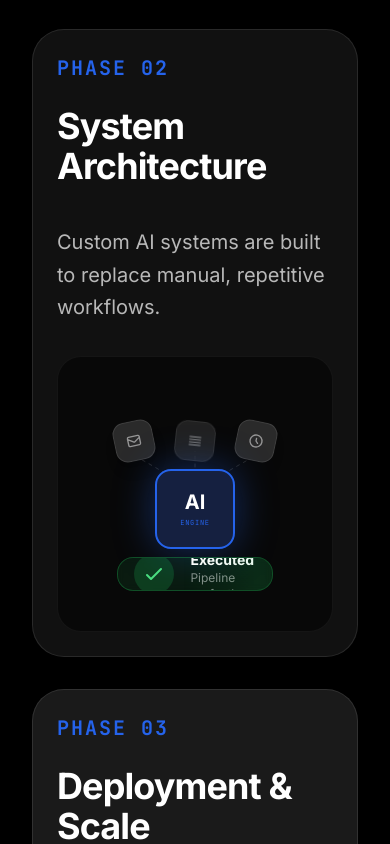
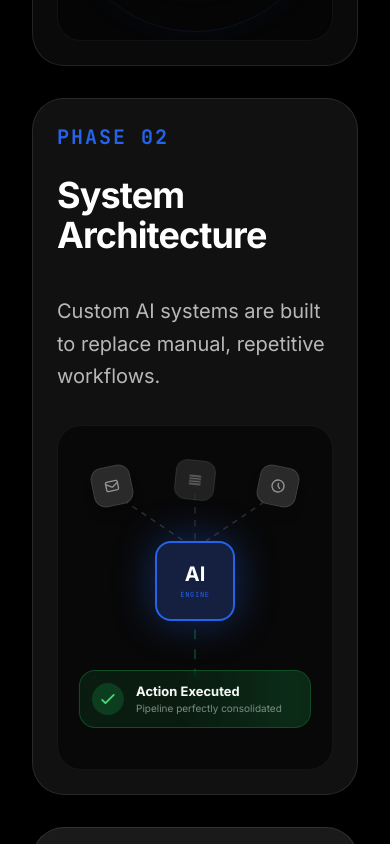
Before and after one commit to urusamir/samirs-personal-website, a React (Vite) app: page / in a window 390 px wide. Shown: the part 2061-2905 px from the top of the page. Built offline with nearby package versions, Linux system fonts and the light colour scheme; a web font is replaced by a local one.

Commit message:
Finalize Phase 02 mobile responsive absolute grid and remove all Why us sections per request

```diff
--- a/src/components/Footer.jsx
+++ b/src/components/Footer.jsx
@@ -22,9 +22,8 @@ export default function Footer() {
 
                 <div className="md:col-span-3 flex flex-col gap-4 mt-2">
                     <h4 className="font-heading text-[15px] font-medium text-white mb-2 shadow-sm">Links</h4>
-                    <a href="#features" className="font-heading text-sm text-white/60 hover:text-white transition-colors">Home</a>
-                    <a href="#protocol" className="font-heading text-sm text-white/60 hover:text-white transition-colors">Why us?</a>
-                    <a href="#scale" className="font-heading text-sm text-white/60 hover:text-white transition-colors">Our Process</a>
+                    <a href="#top" className="font-heading text-sm text-white/60 hover:text-white transition-colors">Home</a>
+                    <a href="#protocol" className="font-heading text-sm text-white/60 hover:text-white transition-colors">Our Process</a>
                     <a href="https://tidycal.com/msamir5230/30-minute-meeting" target="_blank" rel="noreferrer" className="font-heading text-sm text-white/60 hover:text-white transition-colors">Book a Call</a>
                 </div>
 
--- a/src/components/Navbar.jsx
+++ b/src/components/Navbar.jsx
@@ -10,7 +10,6 @@ export default function Navbar() {
                     Samir Does AI
                 </div>
                 <div className="hidden md:flex items-center gap-8 font-heading text-sm font-medium tracking-tight">
-                    <a href="#features" className="hover:text-accent transition-colors hover:-translate-y-[1px]">Why us?</a>
                     <a href="#protocol" className="hover:text-accent transition-colors hover:-translate-y-[1px]">Our Process</a>
                     <a href="#scale" className="hover:text-accent transition-colors hover:-translate-y-[1px]">Contact</a>
                 </div>
@@ -32,7 +31,6 @@ export default function Navbar() {
 
             {/* Mobile Menu Content */}
             <div className={`md:hidden flex flex-col items-center gap-6 font-heading text-sm font-medium tracking-tight overflow-hidden transition-all duration-300 ease-in-out ${isOpen ? 'max-h-64 mt-6 pb-4 opacity-100' : 'max-h-0 opacity-0'}`}>
-                <a href="#features" onClick={() => setIsOpen(false)} className="hover:text-accent transition-colors">Why us?</a>
                 <a href="#protocol" onClick={() => setIsOpen(false)} className="hover:text-accent transition-colors">Our Process</a>
                 <a href="#scale" onClick={() => setIsOpen(false)} className="hover:text-accent transition-colors">Contact</a>
                 <a href="https://tidycal.com/msamir5230/30-minute-meeting" target="_blank" rel="noreferrer" className="bg-accent text-white px-8 py-3 rounded-full font-heading font-bold text-sm tracking-tight w-full text-center mt-2" onClick={() => setIsOpen(false)}>
--- a/src/components/Protocol.jsx
+++ b/src/components/Protocol.jsx
@@ -88,7 +88,7 @@ export default function Protocol() {
     return (
         <section id="protocol" ref={containerRef} className="relative w-full bg-[#000000] pt-20 pb-20 md:pb-40">
             <div className="max-w-7xl mx-auto px-8 w-full flex flex-col gap-8 md:gap-16">
-                <h2 className="font-heading text-5xl md:text-7xl font-bold text-white tracking-tight mb-8">Our <br /><span className="text-accent italic font-drama font-normal">Process</span></h2>
+                <h2 className="font-heading text-5xl md:text-7xl font-bold text-white tracking-tight mb-8 text-center w-full">Our <br /><span className="text-accent italic font-drama font-normal">Process</span></h2>
 
                 <div className="relative w-full">
                     {steps.map((step, i) => (
@@ -106,7 +106,7 @@ export default function Protocol() {
                                 <p className="font-heading text-xl text-white/70 max-w-lg mt-4 leading-relaxed">{step.desc}</p>
                             </div>
 
-                            <div className="w-full md:w-1/2 md:max-w-md aspect-square flex items-center justify-center bg-black/50 rounded-3xl border border-white/5 p-4 md:p-8 shadow-inner overflow-hidden relative group">
+                            <div className="w-full md:w-1/2 md:max-w-md aspect-[4/5] md:aspect-square flex items-center justify-center bg-black/50 rounded-3xl border border-white/5 p-2 md:p-8 shadow-inner overflow-hidden relative group">
                                 {/* Innovative abstract visual for Phase 01: Audit (Radar/Scan Concept) */}
                                 {i === 0 && (
                                     <div className="relative w-full h-full flex items-center justify-center">
@@ -129,32 +129,33 @@ export default function Protocol() {
                                     </div>
                                 )}
                                 {i === 1 && (
-                                    <div className="relative w-full h-full flex items-center justify-center p-6">
-                                        <div className="w-full h-full flex flex-col justify-between items-center relative py-4 md:py-0">
+                                    <div className="relative w-full h-full flex items-center justify-center p-0 md:p-6">
+                                        {/* DESKTOP VERSION (Flexbox based) */}
+                                        <div className="hidden md:flex w-full h-full flex-col justify-between items-center relative py-0">
                                             {/* Scattered Inputs */}
-                                            <div className="flex justify-between w-full px-4 md:px-8 mt-2 md:mt-4 z-10">
-                                                <div className="w-10 h-10 md:w-12 md:h-12 rounded-xl bg-[#2A2A2A] border border-white/10 flex items-center justify-center shadow-lg transform -rotate-12">
-                                                    <svg className="w-4 h-4 md:w-5 md:h-5 text-white/50" fill="none" viewBox="0 0 24 24" stroke="currentColor"><path strokeLinecap="round" strokeLinejoin="round" strokeWidth={2} d="M3 8l7.89 5.26a2 2 0 002.22 0L21 8M5 19h14a2 2 0 002-2V7a2 2 0 00-2-2H5a2 2 0 00-2 2v10a2 2 0 002 2z" /></svg>
+                                            <div className="flex justify-between w-full px-8 mt-4 z-10">
+                                                <div className="w-12 h-12 rounded-xl bg-[#2A2A2A] border border-white/10 flex items-center justify-center shadow-lg transform -rotate-12">
+                                                    <svg className="w-5 h-5 text-white/50" fill="none" viewBox="0 0 24 24" stroke="currentColor"><path strokeLinecap="round" strokeLinejoin="round" strokeWidth={2} d="M3 8l7.89 5.26a2 2 0 002.22 0L21 8M5 19h14a2 2 0 002-2V7a2 2 0 00-2-2H5a2 2 0 00-2 2v10a2 2 0 002 2z" /></svg>
                                                 </div>
-                                                <div className="w-10 h-10 md:w-12 md:h-12 rounded-xl bg-[#2A2A2A] border border-white/10 flex items-center justify-center shadow-lg transform rotate-6 animate-pulse">
-                                                    <svg className="w-4 h-4 md:w-5 md:h-5 text-white/50" fill="none" viewBox="0 0 24 24" stroke="currentColor"><path strokeLinecap="round" strokeLinejoin="round" strokeWidth={2} d="M4 6h16M4 10h16M4 14h16M4 18h16" /></svg>
+                                                <div className="w-12 h-12 rounded-xl bg-[#2A2A2A] border border-white/10 flex items-center justify-center shadow-lg transform rotate-6 animate-pulse">
+                                                    <svg className="w-5 h-5 text-white/50" fill="none" viewBox="0 0 24 24" stroke="currentColor"><path strokeLinecap="round" strokeLinejoin="round" strokeWidth={2} d="M4 6h16M4 10h16M4 14h16M4 18h16" /></svg>
                                                 </div>
-                                                <div className="w-10 h-10 md:w-12 md:h-12 rounded-xl bg-[#2A2A2A] border border-white/10 flex items-center justify-center shadow-lg transform rotate-12">
-                                                    <svg className="w-4 h-4 md:w-5 md:h-5 text-white/50" fill="none" viewBox="0 0 24 24" stroke="currentColor"><path strokeLinecap="round" strokeLinejoin="round" strokeWidth={2} d="M12 8v4l3 3m6-3a9 9 0 11-18 0 9 9 0 0118 0z" /></svg>
+                                                <div className="w-12 h-12 rounded-xl bg-[#2A2A2A] border border-white/10 flex items-center justify-center shadow-lg transform rotate-12">
+                                                    <svg className="w-5 h-5 text-white/50" fill="none" viewBox="0 0 24 24" stroke="currentColor"><path strokeLinecap="round" strokeLinejoin="round" strokeWidth={2} d="M12 8v4l3 3m6-3a9 9 0 11-18 0 9 9 0 0118 0z" /></svg>
                                                 </div>
                                             </div>
 
                                             {/* AI Funnel Processor */}
-                                            <div className="z-10 w-20 h-20 md:w-28 md:h-28 bg-[#152040] rounded-2xl md:rounded-3xl border-2 border-accent flex items-center justify-center shadow-[0_0_40px_rgba(37,99,235,0.4)] relative my-2 md:mt-4 shrink-0">
-                                                <div className="absolute inset-0 bg-accent/20 animate-ping rounded-2xl md:rounded-3xl opacity-50 flex"></div>
+                                            <div className="z-10 w-28 h-28 bg-[#152040] rounded-3xl border-2 border-accent flex items-center justify-center shadow-[0_0_40px_rgba(37,99,235,0.4)] relative mt-4 shrink-0">
+                                                <div className="absolute inset-0 bg-accent/20 animate-ping rounded-3xl opacity-50 flex"></div>
                                                 <div className="text-center">
-                                                    <div className="font-heading font-black text-white text-xl md:text-3xl">AI</div>
-                                                    <div className="text-[7px] md:text-[8px] font-data text-accent uppercase tracking-widest mt-0.5 md:mt-1">Engine</div>
+                                                    <div className="font-heading font-black text-white text-3xl">AI</div>
+                                                    <div className="text-[8px] font-data text-accent uppercase tracking-widest mt-1">Engine</div>
                                                 </div>
                                             </div>
 
                                             {/* Connection Lines rendered as SVG for Desktop */}
-                                            <svg className="absolute inset-0 w-full h-full z-0 pointer-events-none hidden md:block" viewBox="0 0 100 100" preserveAspectRatio="none">
+                                            <svg className="absolute inset-0 w-full h-full z-0 pointer-events-none" viewBox="0 0 100 100" preserveAspectRatio="none">
                                                 {/* Top Lines into AI */}
                                                 <path d="M 18 25 L 50 45" fill="none" stroke="rgba(255,255,255,0.15)" strokeWidth="0.5" strokeDasharray="2 2" className="animate-[slide-down_2s_linear_infinite]" />
                                                 <path d="M 50 25 L 50 45" fill="none" stroke="rgba(255,255,255,0.15)" strokeWidth="0.5" strokeDasharray="2 2" className="animate-[slide-down_2s_linear_infinite_0.5s]" />
@@ -162,17 +163,6 @@ export default function Protocol() {
 
                                                 {/* Bottom Line out from AI */}
                                                 <path d="M 50 65 L 50 82" fill="none" stroke="rgba(34,197,94,0.4)" strokeWidth="0.5" strokeDasharray="3 3" className="animate-[slide-down_2s_linear_infinite]" />
-                                            </svg>
-
-                                            {/* Connection Lines rendered as SVG for Mobile (Adjusted Coordinates) */}
-                                            <svg className="absolute inset-0 w-full h-full z-0 pointer-events-none md:hidden" viewBox="0 0 100 100" preserveAspectRatio="none">
-                                                {/* Top Lines into AI */}
-                                                <path d="M 15 28 L 50 48" fill="none" stroke="rgba(255,255,255,0.15)" strokeWidth="0.5" strokeDasharray="2 2" className="animate-[slide-down_2s_linear_infinite]" />
-                                                <path d="M 50 28 L 50 48" fill="none" stroke="rgba(255,255,255,0.15)" strokeWidth="0.5" strokeDasharray="2 2" className="animate-[slide-down_2s_linear_infinite_0.5s]" />
-                                                <path d="M 85 28 L 50 48" fill="none" stroke="rgba(255,255,255,0.15)" strokeWidth="0.5" strokeDasharray="2 2" className="animate-[slide-down_2s_linear_infinite_1s]" />
-
-                                                {/* Bottom Line out from AI */}
-                                                <path d="M 50 63 L 50 78" fill="none" stroke="rgba(34,197,94,0.4)" strokeWidth="0.5" strokeDasharray="3 3" className="animate-[slide-down_2s_linear_infinite]" />
                                             </svg>
 
                                             {/* Organized Green Output */}
@@ -187,6 +177,53 @@ export default function Protocol() {
                                                 </div>
                                             </div>
                                         </div>
+
+                                        {/* MOBILE VERSION (Absolute Positioning mapping) */}
+                                        <div className="md:hidden absolute inset-0 w-full h-full overflow-hidden">
+                                            {/* Scattered Inputs - Absolutely mapped to top region */}
+                                            <div className="absolute top-[10%] left-[10%] w-10 h-10 rounded-xl bg-[#2A2A2A] border border-white/10 flex items-center justify-center shadow-lg transform -rotate-12 z-10">
+                                                <svg className="w-4 h-4 text-white/50" fill="none" viewBox="0 0 24 24" stroke="currentColor"><path strokeLinecap="round" strokeLinejoin="round" strokeWidth={2} d="M3 8l7.89 5.26a2 2 0 002.22 0L21 8M5 19h14a2 2 0 002-2V7a2 2 0 00-2-2H5a2 2 0 00-2 2v10a2 2 0 002 2z" /></svg>
+                                            </div>
+                                            <div className="absolute top-[8%] left-[50%] -translate-x-1/2 w-10 h-10 rounded-xl bg-[#2A2A2A] border border-white/10 flex items-center justify-center shadow-lg transform rotate-6 animate-pulse z-10">
+                                                <svg className="w-4 h-4 text-white/50" fill="none" viewBox="0 0 24 24" stroke="currentColor"><path strokeLinecap="round" strokeLinejoin="round" strokeWidth={2} d="M4 6h16M4 10h16M4 14h16M4 18h16" /></svg>
+                                            </div>
+                                            <div className="absolute top-[10%] right-[10%] w-10 h-10 rounded-xl bg-[#2A2A2A] border border-white/10 flex items-center justify-center shadow-lg transform rotate-12 z-10">
+                                                <svg className="w-4 h-4 text-white/50" fill="none" viewBox="0 0 24 24" stroke="currentColor"><path strokeLinecap="round" strokeLinejoin="round" strokeWidth={2} d="M12 8v4l3 3m6-3a9 9 0 11-18 0 9 9 0 0118 0z" /></svg>
+                                            </div>
+
+                                            {/* AI Funnel Processor - Dead center but lifted slightly */}
+                                            <div className="absolute top-[45%] left-1/2 -translate-x-1/2 -translate-y-1/2 w-20 h-20 bg-[#152040] rounded-2xl border-2 border-accent flex items-center justify-center shadow-[0_0_40px_rgba(37,99,235,0.4)] z-10">
+                                                <div className="absolute inset-0 bg-accent/20 animate-ping rounded-2xl opacity-50 flex"></div>
+                                                <div className="text-center">
+                                                    <div className="font-heading font-black text-white text-xl">AI</div>
+                                                    <div className="text-[7px] font-data text-accent uppercase tracking-widest mt-0.5">Engine</div>
+                                                </div>
+                                            </div>
+
+                                            {/* Connection SVG */}
+                                            <svg className="absolute inset-0 w-full h-full z-0 pointer-events-none" viewBox="0 0 100 100" preserveAspectRatio="none">
+                                                {/* Lines converging mathematically to AI Center (which is roughly x50 y45) */}
+                                                <path d="M 18 18 L 50 35" fill="none" stroke="rgba(255,255,255,0.15)" strokeWidth="0.5" strokeDasharray="2 2" className="animate-[slide-down_2s_linear_infinite]" />
+                                                <path d="M 50 16 L 50 35" fill="none" stroke="rgba(255,255,255,0.15)" strokeWidth="0.5" strokeDasharray="2 2" className="animate-[slide-down_2s_linear_infinite_0.5s]" />
+                                                <path d="M 82 18 L 50 35" fill="none" stroke="rgba(255,255,255,0.15)" strokeWidth="0.5" strokeDasharray="2 2" className="animate-[slide-down_2s_linear_infinite_1s]" />
+
+                                                {/* Outward path */}
+                                                <path d="M 50 55 L 50 75" fill="none" stroke="rgba(34,197,94,0.4)" strokeWidth="0.5" strokeDasharray="3 3" className="animate-[slide-down_2s_linear_infinite]" />
+                                            </svg>
+
+                                            {/* Organized Green Output - Absolutely mapped lower down */}
+                                            <div className="absolute bottom-[10%] left-1/2 -translate-x-1/2 w-[90%] max-w-[280px] bg-green-500/10 border border-green-500/30 rounded-2xl p-3 flex items-center gap-3 backdrop-blur-sm z-10 overflow-hidden">
+                                                <div className="absolute inset-0 bg-gradient-to-r from-transparent via-green-500/10 to-transparent translate-x-[-100%] animate-[shimmer_2s_infinite]"></div>
+                                                <div className="w-8 h-8 rounded-full bg-green-500/20 flex items-center justify-center text-green-400 shrink-0">
+                                                    <svg className="w-5 h-5" fill="none" viewBox="0 0 24 24" stroke="currentColor"><path strokeLinecap="round" strokeLinejoin="round" strokeWidth={2} d="M5 13l4 4L19 7" /></svg>
+                                                </div>
+                                                <div className="flex flex-col">
+                                                    <span className="text-white font-bold font-heading text-[13px] leading-tight mb-0.5">Action Executed</span>
+                                                    <span className="text-white/50 text-[10px] leading-tight text-left">Pipeline perfectly consolidated</span>
+                                                </div>
+                                            </div>
+                                        </div>
+
                                         <style>{`
                                             @keyframes slide-down {
                                                 0% { stroke-dashoffset: 10; }
```
